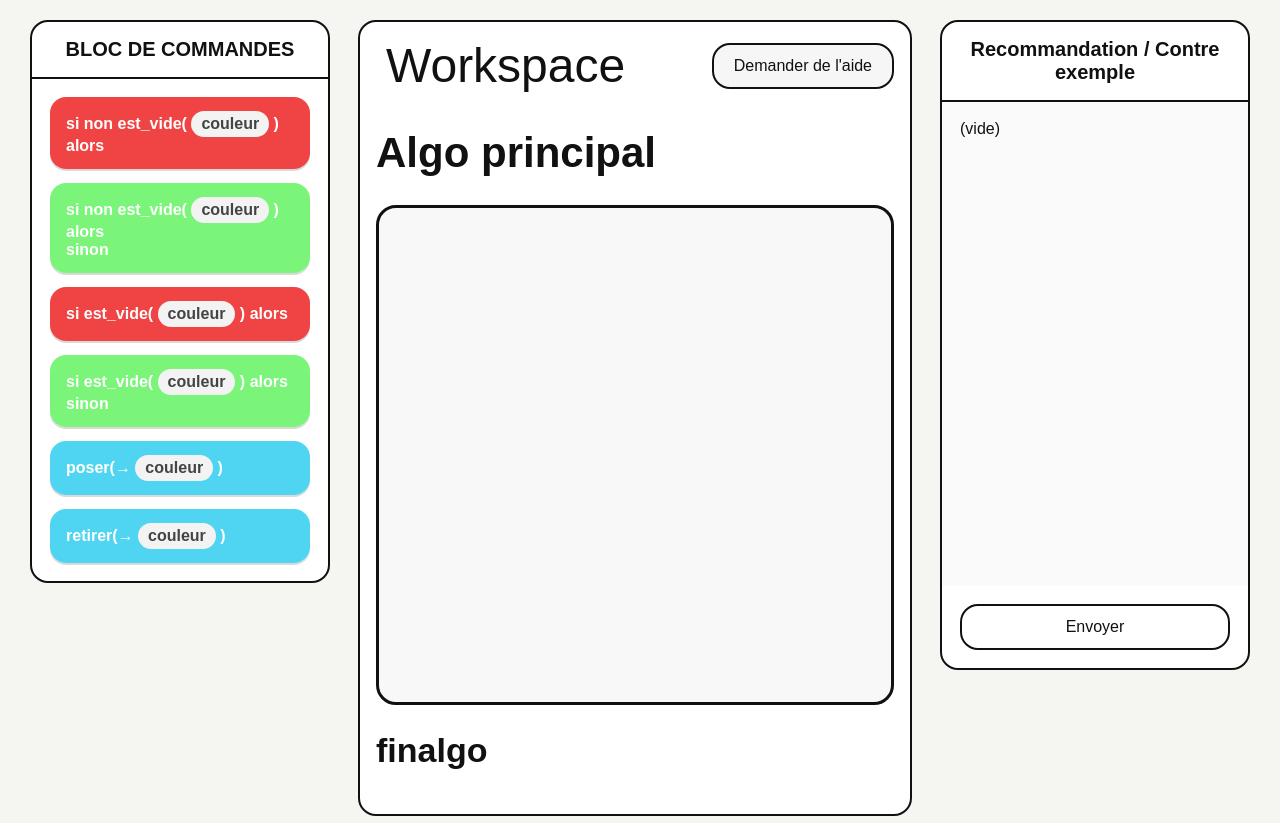
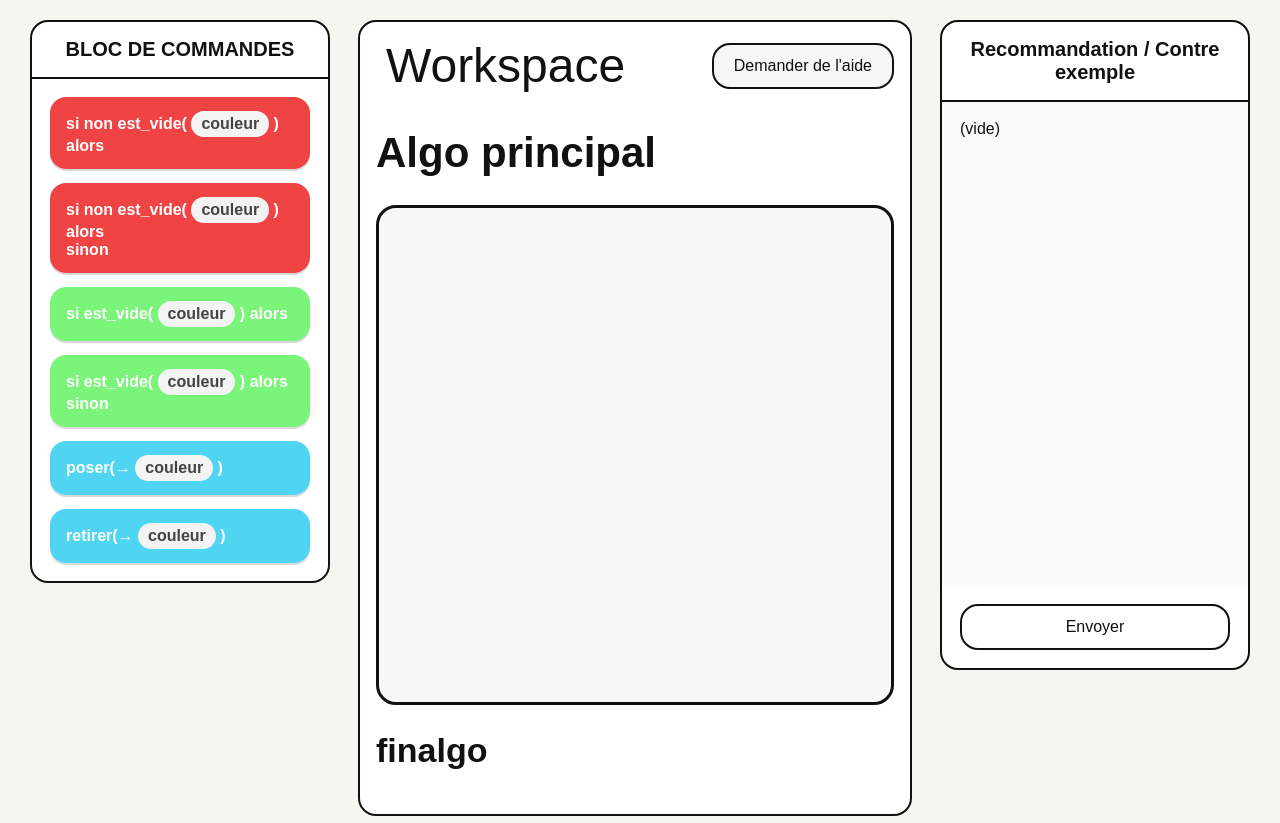
Before and after one commit to grp3info2gestionprojet/algo_ia, a Flask app: template app/templates/student_exercise.html in a window 1280 px wide. Shown: the part 186-1009 px from the top of the page. Run offline with Flask 3, Linux system fonts and the light colour scheme; the template is opened without the code that fills it: most values are stand-ins (such as "Sample title", 1, 10 or a date in 2020).

Commit message:
Changement de couleur des blocs + bloc de commandes qui suit le scroll

```diff
--- a/app/static/css/style.css
+++ b/app/static/css/style.css
@@ -533,6 +533,11 @@ textarea {
   overflow: hidden
 }
 
+.blocks-panel {
+  position: sticky;
+  top: 20px;
+}
+
 .panel-header {
   padding: 16px;
   font-size: 20px;
@@ -569,6 +574,14 @@ textarea {
 .block-action {
   background: linear-gradient(180deg, #4fd4f2, #4fd4f2);
 }
+
+#non-palette {
+  background: linear-gradient(180deg, #f04343, #f04343);
+}
+#oui-palette {
+  background: linear-gradient(180deg, #7af57aff, #7af57aff);
+}
+
 
 .block-close {
   background: #8bd77e;
--- a/app/templates/student_exercise.html
+++ b/app/templates/student_exercise.html
@@ -10,10 +10,10 @@
   <aside class="blocks-panel">
     <div class="panel-header">BLOC DE COMMANDES</div>
     <div id="palette">
-      <div class="palette-block block-if" draggable="true" data-type="if_not_empty">si non est_vide( <span class="slot">couleur</span> ) alors</div>
-      <div class="palette-block block-if-else" draggable="true" data-type="if_not_empty_else">si non est_vide( <span class="slot">couleur</span> ) alors<br>sinon</div>
-      <div class="palette-block block-if" draggable="true" data-type="if_empty">si est_vide( <span class="slot">couleur</span> ) alors</div>
-      <div class="palette-block block-if-else" draggable="true" data-type="if_empty_else">si est_vide( <span class="slot">couleur</span> ) alors<br>sinon</div>
+      <div id="non-palette" class="palette-block block-if" draggable="true" data-type="if_not_empty">si non est_vide( <span class="slot">couleur</span> ) alors</div>
+      <div id="non-palette" class="palette-block block-if-else" draggable="true" data-type="if_not_empty_else">si non est_vide( <span class="slot">couleur</span> ) alors<br>sinon</div>
+      <div id="oui-palette" class="palette-block block-if" draggable="true" data-type="if_empty">si est_vide( <span class="slot">couleur</span> ) alors</div>
+      <div id="oui-palette" class="palette-block block-if-else" draggable="true" data-type="if_empty_else">si est_vide( <span class="slot">couleur</span> ) alors<br>sinon</div>
       <div class="palette-block block-action" draggable="true" data-type="poser">poser(→ <span class="slot">couleur</span> )</div>
       <div class="palette-block block-action" draggable="true" data-type="retirer">retirer(→ <span class="slot">couleur</span> )</div>
     </div>
```
